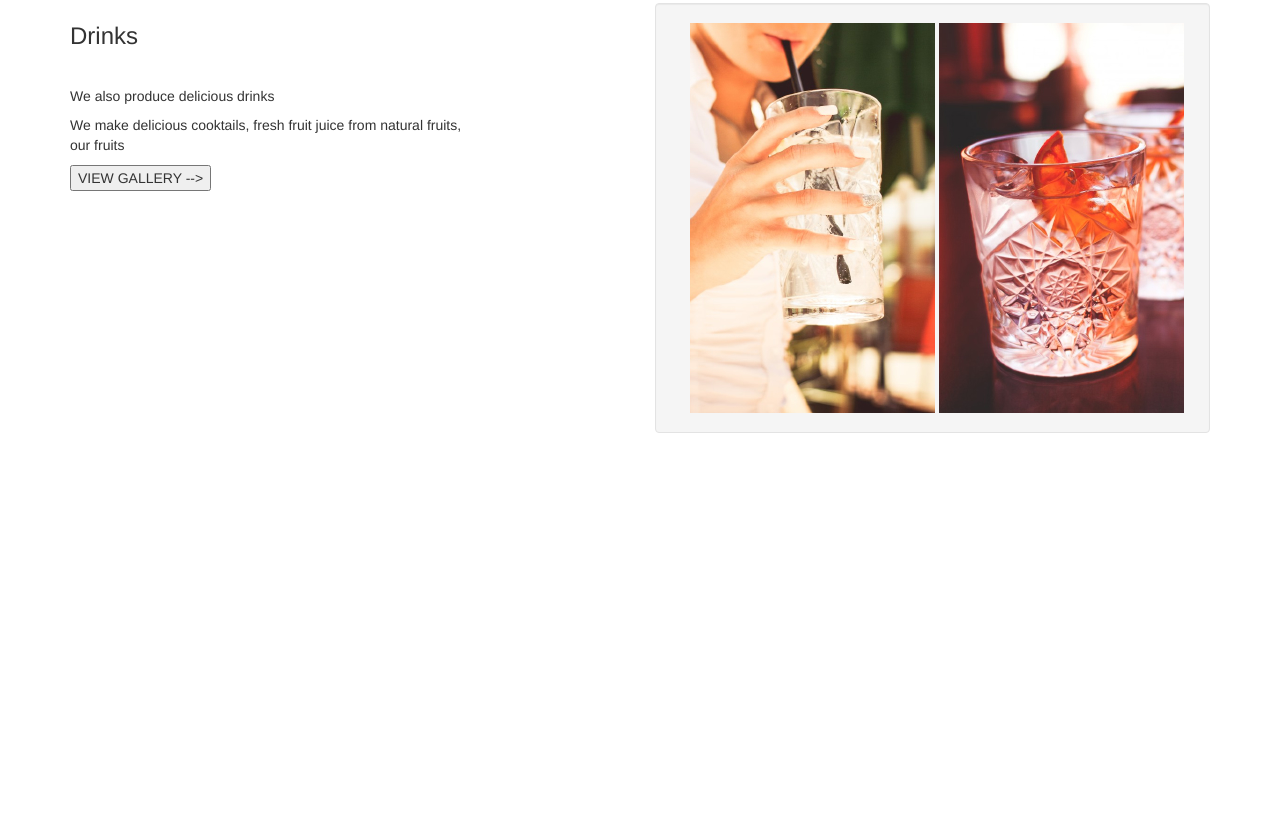
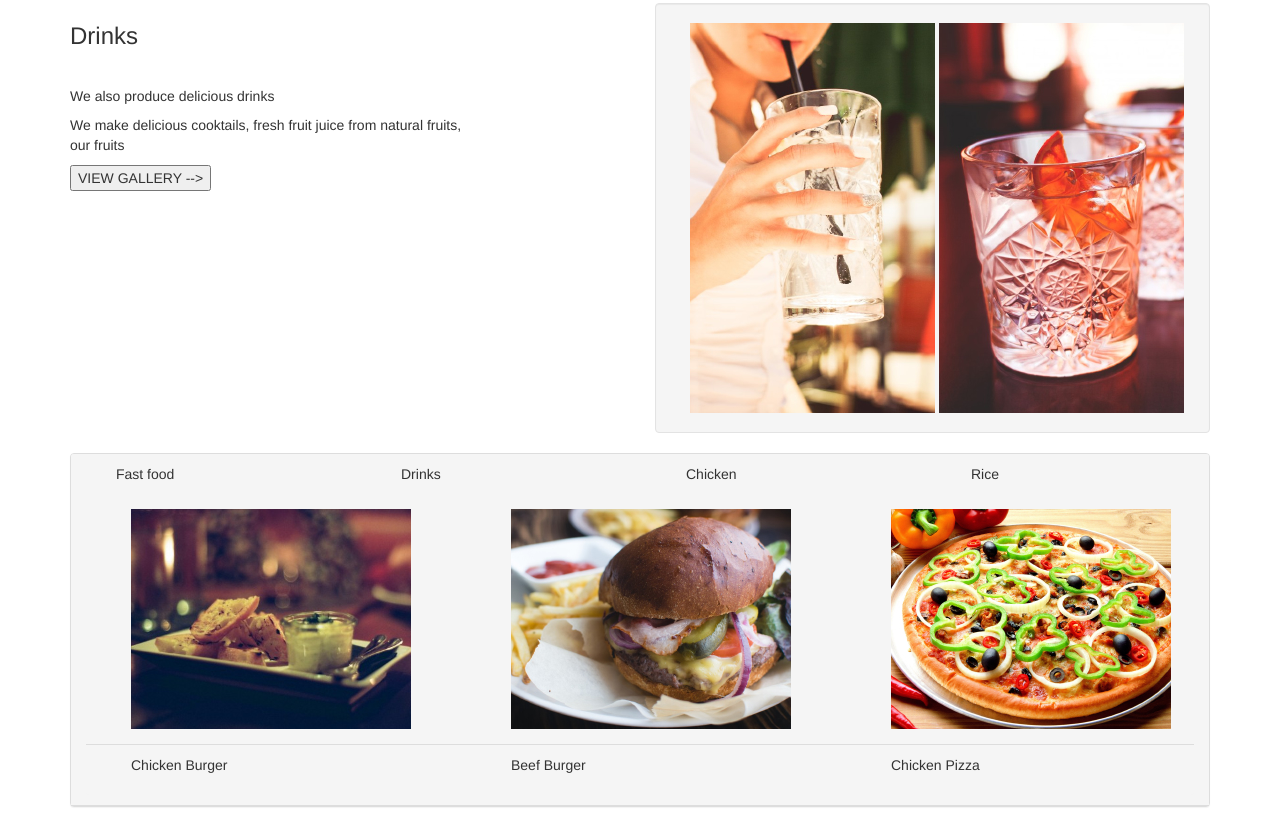
Before and after one commit to Blankphrase/mpft-ip, a plain HTML site: page index.html in a window 1280 px wide. Shown: the part 843-1670 px from the top of the page. Before the commit the page ends 1296 px from the top, so only its background shows below. Drawn offline with Linux system fonts and the light colour scheme.

Commit message:
This commit is to show the creation of another row in the page, the row is a section for the menu and images for the foods offered

```diff
--- a/index.html
+++ b/index.html
@@ -75,3 +75,49 @@
             </div>
           </div>
         </div>
+        <div class="row">
+          <div class="container">
+            <div class="panel panel-default">
+              <div class="panel-heading">
+                <div class="container">
+                  <div class="col-md-3">
+                    <p>Fast food</p>
+                  </div>
+                  <div class="col-md-3">
+                  <p>Drinks</p>
+                </div>
+                <div class="col-md-3">
+                  <p>Chicken</p>
+                </div>
+                <div class="col-md-3">
+                  <p>Rice</p>
+                </div>
+              </div>
+              <div class="panel-body">
+                <div class="container">
+                  <div class="col-md-4">
+                    <img src="images/fastfood/chickenBurger.jpg">
+                  </div>
+                  <div class="col-md-4">
+                    <img src="images/fastfood/beefBurger.jpg">
+                  </div>
+                  <div class="col-md-4">
+                    <img src="images/fastfood/chickenPizza.jpg">
+                  </div>
+                </div>
+              </div>
+              <div class="panel-footer">
+                <div class="container">
+                  <div class="col-md-4">
+                    <p>Chicken Burger</p>
+                  </div>
+                  <div class="col-md-4">
+                    <p>Beef Burger</p>
+                  </div>
+                  <div class="col-md-4">
+                    <p>Chicken Pizza</p>
+                  </div>
+                </div>
+              </div>
+          </div>
+        </div>
```
